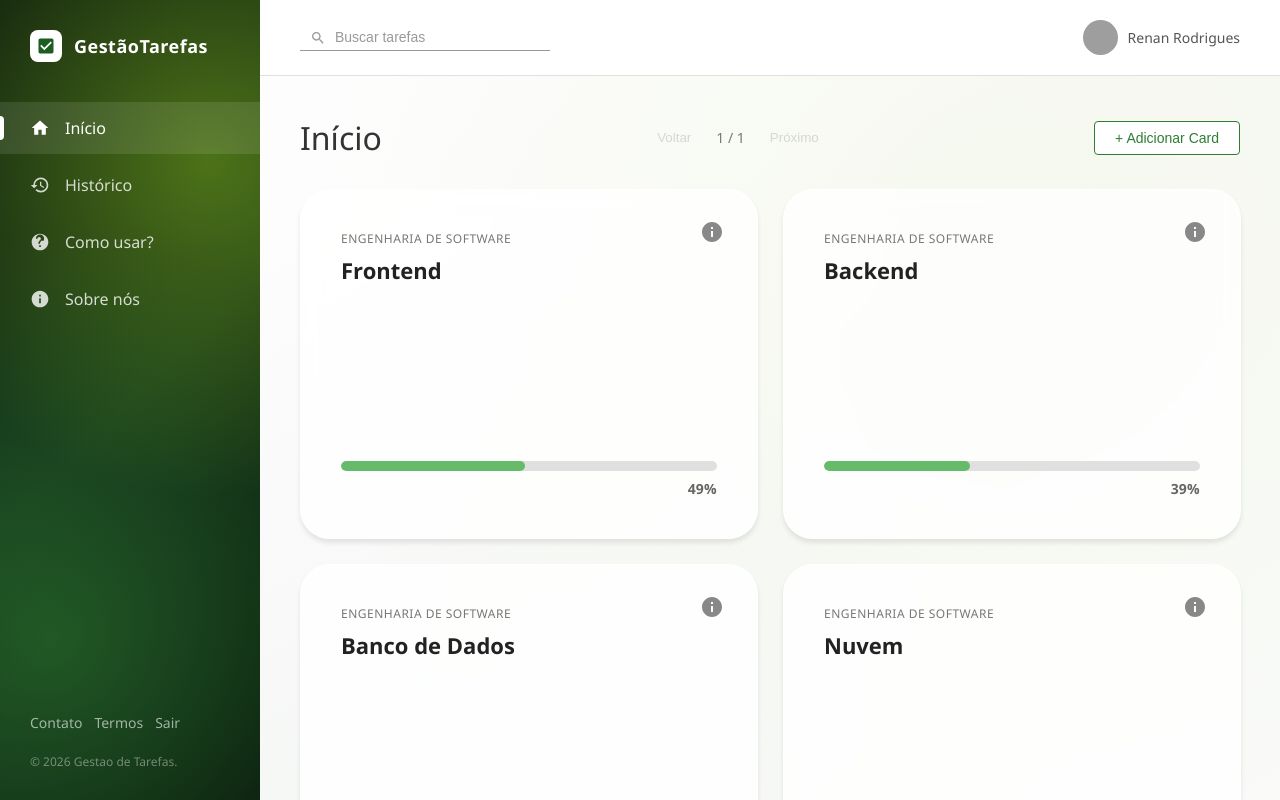
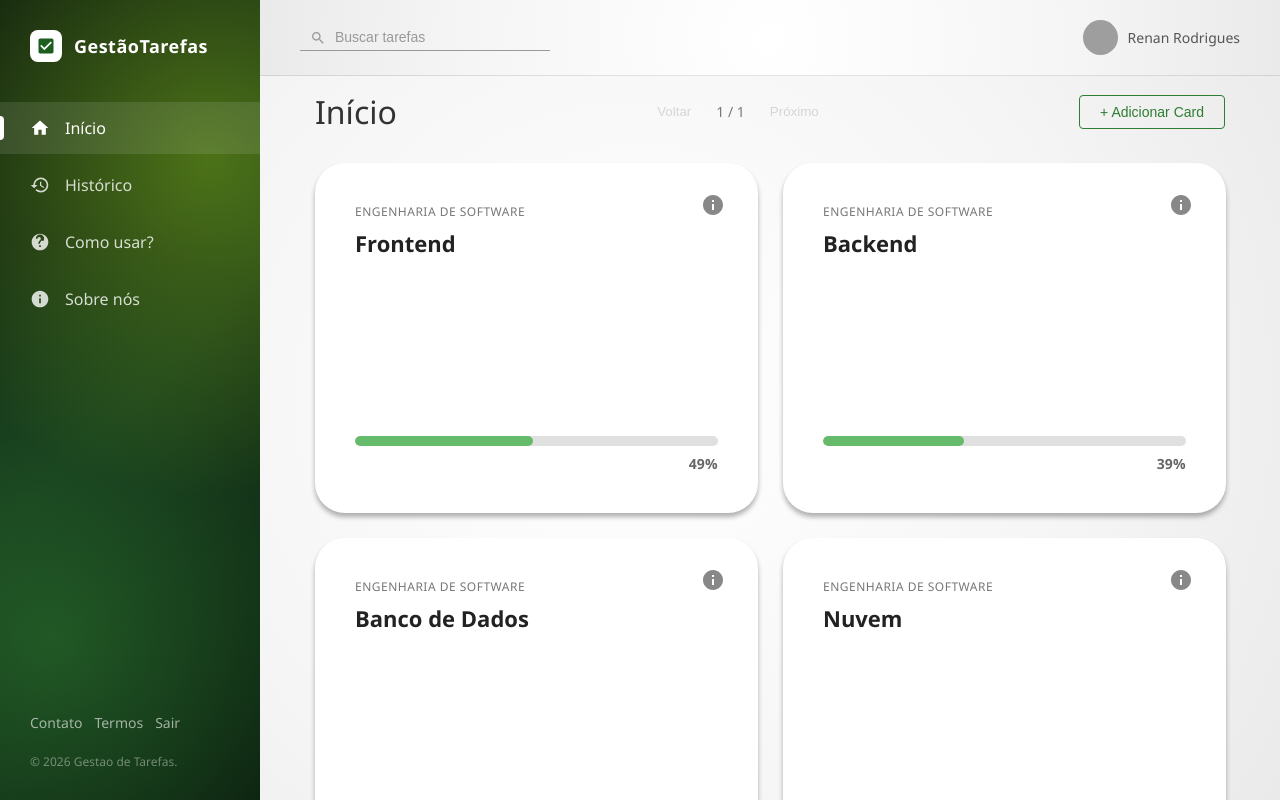
Before and after one commit to devrnrodrigues/GestaoTarefasFrontendReact, a React (Vite) app: page / in a window 1280 px wide. Shown: the top 800 px of the page. Built offline with nearby package versions, Linux system fonts and the light colour scheme; grey boxes are pictures that could not be loaded.

Commit message:
feat: ajustes de alinhamento e cores

```diff
--- a/src/App.css
+++ b/src/App.css
@@ -2,10 +2,14 @@
     box-sizing: border-box;
 }
 body {
-    background:
-        radial-gradient(circle at 80% 20%, rgba(168, 230, 29, 0.05) 0%, transparent 50%),
-        radial-gradient(circle at 20% 80%, rgba(46, 125, 50, 0.03) 0%, transparent 60%),
-        linear-gradient(135deg, #ffffff 0%, #F9F9F9 50%, #fafbfc 100%);
+    background: radial-gradient(
+    circle at center,
+    #ffffff 0%,
+    #fbfbfb 25%,
+    #f5f5f5 60%,
+    #eaeaea 100%
+  );
+  background-attachment: fixed;
     min-height: 100vh;
     }
 
--- a/src/components/Header/Header.styles.ts
+++ b/src/components/Header/Header.styles.ts
@@ -1,22 +1,32 @@
 import styled from 'styled-components';
 
 export const HeaderContainer = styled.header`
-    background-color: white;
+    background: radial-gradient(
+    circle at center,
+    #ffffff 0%,
+    #fbfbfb 25%,
+    #f5f5f5 60%,
+    #eaeaea 100%
+  );
     padding: 20px 40px;
-    border-bottom: 1px solid #E0E0E0;
+    border-bottom: 1px solid rgba(0, 0, 0, 0.1
+    );
     display: flex;
     justify-content: space-between;
     align-items: center;
-    position: sticky;
+    position: fixed;
     top: 0;
-    z-index: 100;
+    right: 0;
+    left: 260px;
+    z-index: 2;
     transition: background-color 0.3s ease, border-color 0.3s ease;
 
     @media (max-width: 768px) {
+        left: 0;
         background:
-                radial-gradient(circle at 80% 20%, rgba(168, 230, 29, 0.4) 0%, transparent 50%),
-                radial-gradient(circle at 20% 80%, rgba(46, 125, 50, 0.6) 0%, transparent 60%),
-                linear-gradient(135deg, #0b1a0f 0%, #112a17 50%, #050d08 100%);
+    radial-gradient(circle at 80% 20%, rgba(168, 230, 29, 0.4) 0%, transparent 50%),
+    radial-gradient(circle at 20% 80%, rgba(46, 125, 50, 0.6) 0%, transparent 60%),
+    linear-gradient(135deg, rgba(11, 26, 15, 0.85) 0%, rgba(17, 42, 23, 0.85) 50%, rgba(5, 13, 8, 0.85) 100%);
         border-bottom: 1px solid rgba(255, 255, 255, 0.2);
     }
 `;
@@ -79,7 +89,7 @@ export const SearchInput = styled.input`
     }
 
     &:focus {
-        border-bottom-color: #0077B6;
+        border-bottom-color: green;
     }
 
     @media (max-width: 768px) {
--- a/src/components/TaskCard/TaskCard.styles.ts
+++ b/src/components/TaskCard/TaskCard.styles.ts
@@ -2,11 +2,8 @@ import styled from 'styled-components';
 import { motion } from 'framer-motion';
 
 export const CardContainer = styled(motion.div)`
-    background: rgba(255, 255, 255, 0.8
+    background: rgba(255, 255, 255, 1
     );
-    backdrop-filter: blur(10px);
-    -webkit-backdrop-filter: blur(10px);
-    border: 1px solid rgba(255, 255, 255, 0.6);
     display: flex;
     flex-direction: column;
     width: 100%;
@@ -14,7 +11,7 @@ export const CardContainer = styled(motion.div)`
     border-radius: 30px;
     padding: 40px;
     color: #333333;
-    box-shadow: 0 4px 5px rgba(0,0,0,0.09);
+    box-shadow: 0 4px 5px rgba(0,0,0,0.3);
     overflow: hidden;
     position: relative;
     justify-content: space-between;
@@ -23,8 +20,9 @@ export const CardContainer = styled(motion.div)`
     will-change: transform;
 
     &:hover {
-        background: rgba(255, 255, 255, 0.65);
-        box-shadow: 0 16px 32px rgba(46, 125, 50, 0.08);
+        box-shadow: 0 16px 32px rgba(0,0,0,0.2);
+        backdrop-filter: blur(0);
+    -webkit-backdrop-filter: blur(0);
     }
 `;
 
--- a/src/components/TaskCardView/TaskCardView.styles.ts
+++ b/src/components/TaskCardView/TaskCardView.styles.ts
@@ -2,11 +2,12 @@ import styled from 'styled-components';
 import { motion } from 'framer-motion';
 
 export const MotionViewContainer = styled(motion.div)`
+
   max-width: 1500px;
   width: 100%;
-  margin: 40px auto;
+  margin: 100px auto;
   padding: 40px;
-  background: rgba(255, 255, 255, 0.9);
+  background: rgba(255, 255, 255, 0.4);
   backdrop-filter: blur(10px);
   -webkit-backdrop-filter: blur(10px);
   border: 1px solid rgba(255, 255, 255, 0.6);
@@ -14,7 +15,7 @@ export const MotionViewContainer = styled(motion.div)`
   box-shadow: 0 4px 5px rgba(0,0,0,0.09);
   display: flex;
   flex-direction: column;
-  height: calc(100vh - 160px);
+  height: calc(100vh - 200px);
   box-sizing: border-box;
 `;
 
@@ -39,17 +40,35 @@ export const ListContainer = styled.div`
   display: flex;
   flex-direction: column;
   gap: 14px;
-  padding: 4px 6px;
+  padding: 4px 26px 4px 6px;
+
+  &::-webkit-scrollbar {
+    width: 8px;
+  }
+
+  &::-webkit-scrollbar-track {
+    background: rgba(0, 0, 0, 0.05);
+    border-radius: 4px;
+  }
+
+  &::-webkit-scrollbar-thumb {
+    background: rgba(0, 0, 0, 0.2);
+    border-radius: 4px;
+
+    &:hover {
+      background: rgba(0, 0, 0, 0.4);
+    }
+  }
 `;
 
 export const ListItem = styled.div`
   display: flex;
   justify-content: space-between;
   align-items: center;
-  background: rgba(255, 255, 255, 0.9);
+  background: rgba(255, 255, 255, 0.6);
   padding: 12px 20px;
   border-radius: 8px;
-  box-shadow: 0 4px 12px rgba(0, 0, 0, 0.12);
+  box-shadow: 0 4px 12px rgba(0, 0, 0, 0.1);
 `;
 
 export const FooterContainer = styled.div`
@@ -62,6 +81,7 @@ export const ProgressBar = styled.div`
   background-color: #E0E0E0;
   height: 10px;
   border-radius: 5px;
+  margin-top: 20px;
   overflow: hidden;
 `;
 
--- a/src/components/TaskCardView/TaskCardView.tsx
+++ b/src/components/TaskCardView/TaskCardView.tsx
@@ -57,7 +57,7 @@ export const TaskCardView: React.FC<TaskCardViewProps> = ({ task, onClose }) =>
       <FooterContainer>
         <div style={{ display: 'flex', alignItems: 'center', gap: '20px', marginBottom: '15px' }}>
           <ProgressBar><ProgressFill $width={task.progress} /></ProgressBar>
-          <span style={{ fontSize: '14px', fontWeight: '600' }}>{task.progress}%</span>
+          <span style={{ fontSize: '14px', fontWeight: '600', marginTop: '20px' }}>{task.progress}%</span>
         </div>
         <AddButton>+ Adicionar tarefa</AddButton>
       </FooterContainer>
--- a/src/pages/Home/Home.styles.ts
+++ b/src/pages/Home/Home.styles.ts
@@ -5,6 +5,8 @@ export const MainContentWrapper = styled.main`
     flex: 1;
     display: flex;
     flex-direction: column;
+    padding:0 15px;
+    min-height: 100vh;
     transition: margin-left 0.3s ease-in-out;
 
     @media (max-width: 768px) {
@@ -15,8 +17,12 @@ export const MainContentWrapper = styled.main`
 export const DashboardArea = styled.div`
     padding: 40px;
     width: 100%;
-    max-width: 1400px;
-    margin: 0 auto;
+    max-width: 1525px;
+    margin: 50px auto;
+    flex: 1;
+    display: flex;
+    flex-direction: column;
+    justify-content: center;
 `;
 
 export const DashboardHeader = styled.div`
@@ -65,7 +71,7 @@ export const ViewSelector = styled.div`
 `;
 
 export const AddButton = styled.button`
-    background-color: white;
+    background: transparent;
     color: #2E7D32;
     border: 1px solid #2E7D32;
     padding: 8px 20px;
@@ -87,11 +93,5 @@ export const CardGrid = styled.div`
     display: grid;
     grid-template-columns: repeat(auto-fill, minmax(350px, 1fr));
     gap: 25px;
-    justify-content: start;
-    width: auto;
-
-    @media (max-width: 768px) {
-        grid-template-columns: 1fr;
-        justify-items: center;
-    }
+    justify-content: center;
 `;
```
